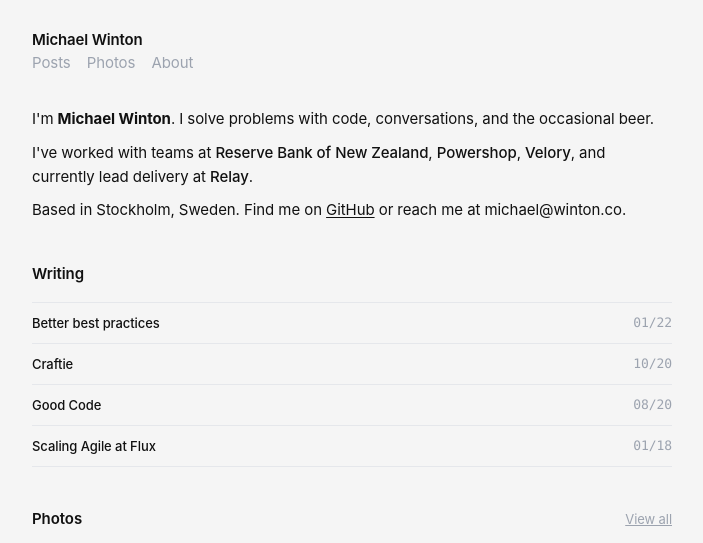
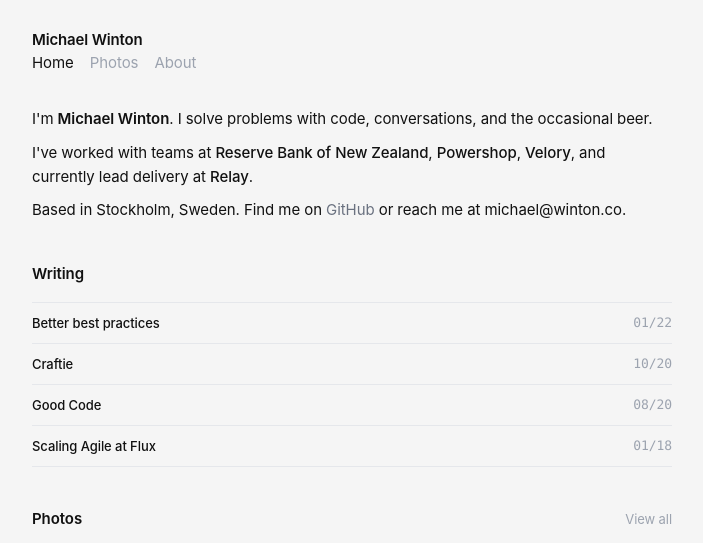
Before and after one commit to mrwinton/mrwinton.github.io, a Jekyll site: the page built from index.html, in a window 1280 px wide, cut to the strip 0-543 px from the top of the page. Shown: the whole strip, without its empty margins (288-991 px from the left). Built offline with Jekyll 4.4.1, drawn with Linux system fonts in a browser that asks for light colours.

Commit message:
Refine site shell and navigation

```diff
--- a/_includes/nav_link.html
+++ b/_includes/nav_link.html
@@ -1,5 +1,20 @@
+{% assign is_active = false %}
+{% if include.title == 'home' %}
+  {% if page.url == '/' or page.url == '/index.html' or page.active == 'home' or page.layout == 'post' or page.tags contains 'writing' %}
+    {% assign is_active = true %}
+  {% endif %}
+{% elsif include.title == 'photos' %}
+  {% if page.url == '/photos/' or page.url == '/photos.html' or page.active == 'photos' or page.layout == 'photo' or page.tags contains 'photo' %}
+    {% assign is_active = true %}
+  {% endif %}
+{% elsif include.title == 'about' %}
+  {% if page.url == '/about/' or page.url == '/about.html' or page.active == 'about' %}
+    {% assign is_active = true %}
+  {% endif %}
+{% endif %}
+
 <li>
-  {% if page.active == include.title %}
+  {% if is_active %}
   <a id="nav-link-{{ include.title }}" class="active" href="{{ include.url }}">
     {{ include.title | capitalize }}
   </a>
--- a/_layouts/default.html
+++ b/_layouts/default.html
@@ -3,7 +3,8 @@
   <head>
     <meta name="viewport" content="width=device-width, initial-scale=1.0">
     <meta charset="utf-8">
-    <meta name="theme-color" content="#ffffff">
+    <meta name="theme-color" content="#f5f5f5" media="(prefers-color-scheme: light)">
+    <meta name="theme-color" content="#111111" media="(prefers-color-scheme: dark)">
     <link rel="icon" sizes="any" type="image/svg+xml" href="{{ '/assets/images/mw-doodle.svg' | relative_url }}">
     <link rel="apple-touch-icon" href="{{ '/assets/images/mw-doodle180.png' | relative_url }}">
     <link rel="manifest" href="/manifest.webmanifest">
@@ -24,20 +25,16 @@
     <nav class="site-header container">
       {% if page.url == "/" or page.url == "/index.html" %}
       <h1>
-        <a href="/">
-          {{ site.title }}
-        </a>
+        <a href="/">{{ site.title }}</a>
       </h1>
       {% else %}
       <div class="site-title">
-        <a href="/">
-          {{ site.title }}
-        </a>
+        <a href="/">{{ site.title }}</a>
       </div>
       {% endif %}
 
       <ul class="nav-links">
-        {% include nav_link.html title="posts" url="/" %}
+        {% include nav_link.html title="home" url="/" %}
         {% include nav_link.html title="photos" url="/photos" %}
         {% include nav_link.html title="about" url="/about" %}
       </ul>
--- a/css/elements.css
+++ b/css/elements.css
@@ -22,18 +22,18 @@ body {
 }
 
 a {
-  color: inherit;
-  text-decoration: underline;
-  text-underline-offset: 0.1em;
-  transition: opacity 0.15s ease;
+  color: var(--color-ink-muted);
+  text-decoration: none;
+  transition: color 0.15s ease;
 
   &:hover {
-    opacity: 0.8;
+    color: var(--color-ink);
   }
 }
 
 b, strong {
-  font-weight: 700;
+  font-weight: 600;
+  color: var(--color-ink);
 }
 
 i, em {
--- a/photos.html
+++ b/photos.html
@@ -11,8 +11,6 @@ active: photos
     <a href="{{ post.url }}">
       {% picture lazy {{ post.photo }} --alt {{ post.title }} %}
     </a>
-
-    <figcaption>{{ post.title }}</figcaption>
   </figure>
   {% endfor %}
 </div>
```
Also changed, not shown: _data/picture.yml (+5 -5 lines).
